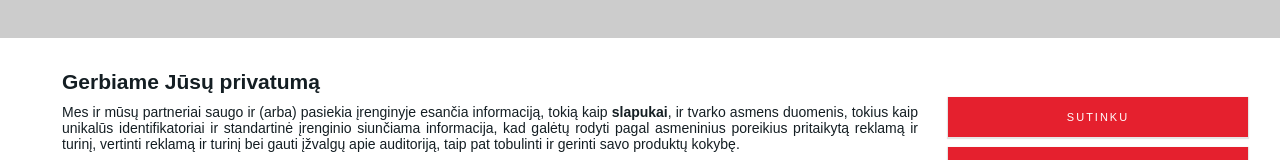
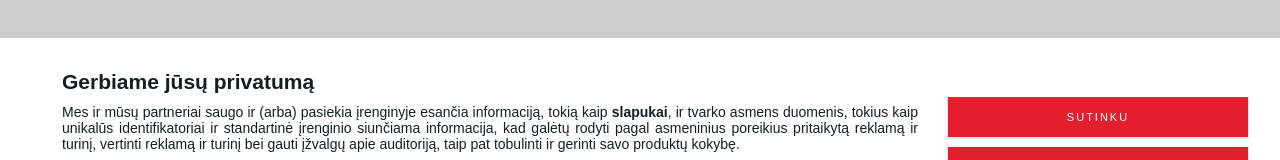
Before and after one commit to volungeviciute/cookie-consent-notice, a React (Create React App) app: page / in a window 1280 px wide. Shown: the part 504-664 px from the top of the page. Built offline with nearby package versions, Linux system fonts and the light colour scheme.

Commit message:
fixed typo

```diff
--- a/src/components/Popup/Popup.js
+++ b/src/components/Popup/Popup.js
@@ -8,7 +8,7 @@ function Popup(props) {
     <div className="popup">
       <div className="popup-inner">
         <div className="popup-content text-container">
-          <h2 className="popup-title">Gerbiame Jūsų privatumą</h2>
+          <h2 className="popup-title">Gerbiame jūsų privatumą</h2>
           <p>
             Mes ir mūsų partneriai saugo ir (arba) pasiekia įrenginyje esančia
             informaciją, tokią kaip <b>slapukai</b>, ir tvarko asmens duomenis,
```
